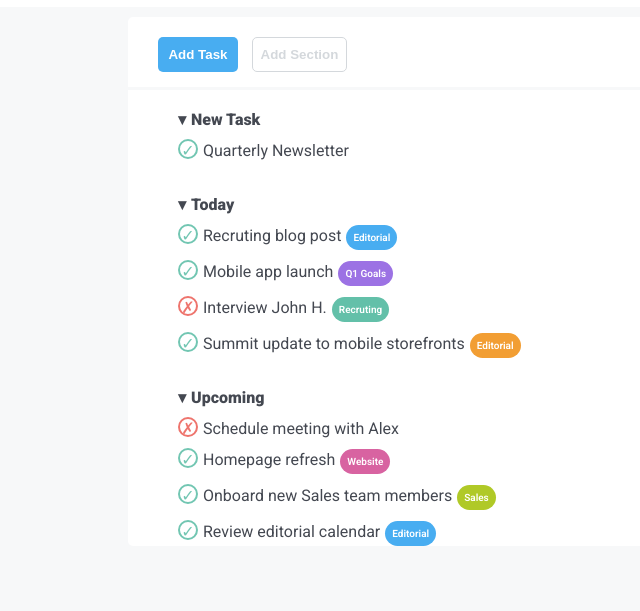
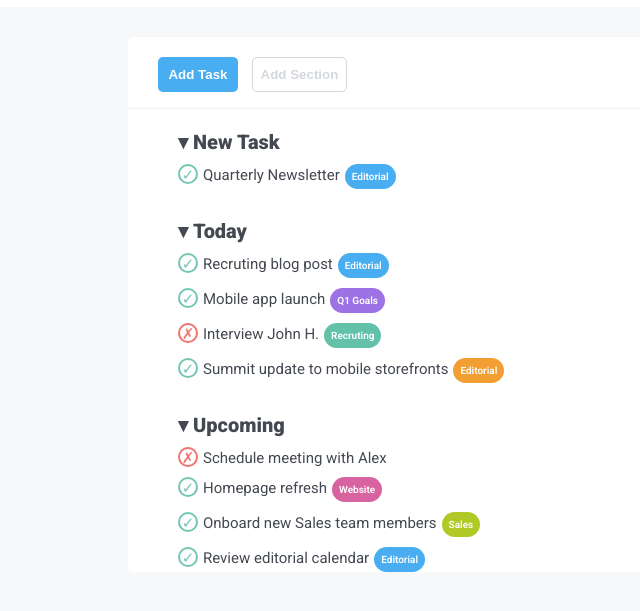
Before and after one commit to matteolepera/html-css-toboolist, a plain HTML site: page index.html in a window 1280 px wide. Shown: the part 63-674 px from the top of the page, without its empty margins (0-640 px from the left). Drawn offline with Linux system fonts and the light colour scheme.

Commit message:
feat: project end.

```diff
--- a/css/style.css
+++ b/css/style.css
@@ -13,6 +13,7 @@
 
 .name-task {
     font-weight: 400;
+    font-size: 15px;
 
 }
 
@@ -137,6 +138,7 @@ body {
 li {
     list-style-type: none;
     font-weight: 1000;
+    font-size: 20px;
     color: #444851;
 
 }
@@ -147,11 +149,8 @@ li {
     display: inline-block;
     height: 20px;
     width: 20px;
-    line-height: 20px;
     border-radius: 50%;
     text-align: center;
-
-
 }
 
 .label {
--- a/index.html
+++ b/index.html
@@ -28,7 +28,7 @@
         <div class="container">
             <!-- Navigation-Bar -->
             <div class="border-bottom">
-                <nav class="mt-10">
+                <nav class="mt-30">
                     <button class="bt bt-add-tsk" type="button">Add Task</button>
                     <button class="bt bt-add-sec" type="button">Add Section</button>
                 </nav>
@@ -38,7 +38,7 @@
                 <ul>
                     <li><span class="pad-right">&blacktriangledown;</span>New Task</li>
 
-                        <li class="name-task mt-10"><span class="circle crc-green margin-right">&checkmark;</span>Quarterly Newsletter<span class="label">Editorial</span></li>
+                        <li class="name-task mt-10"><span class="circle crc-green margin-right">&checkmark;</span>Quarterly Newsletter<span class="label lb-blu">Editorial</span></li>
 
 
                      <li class="mt-30"><span class="pad-right">&blacktriangledown;</span>Today</li>
```
